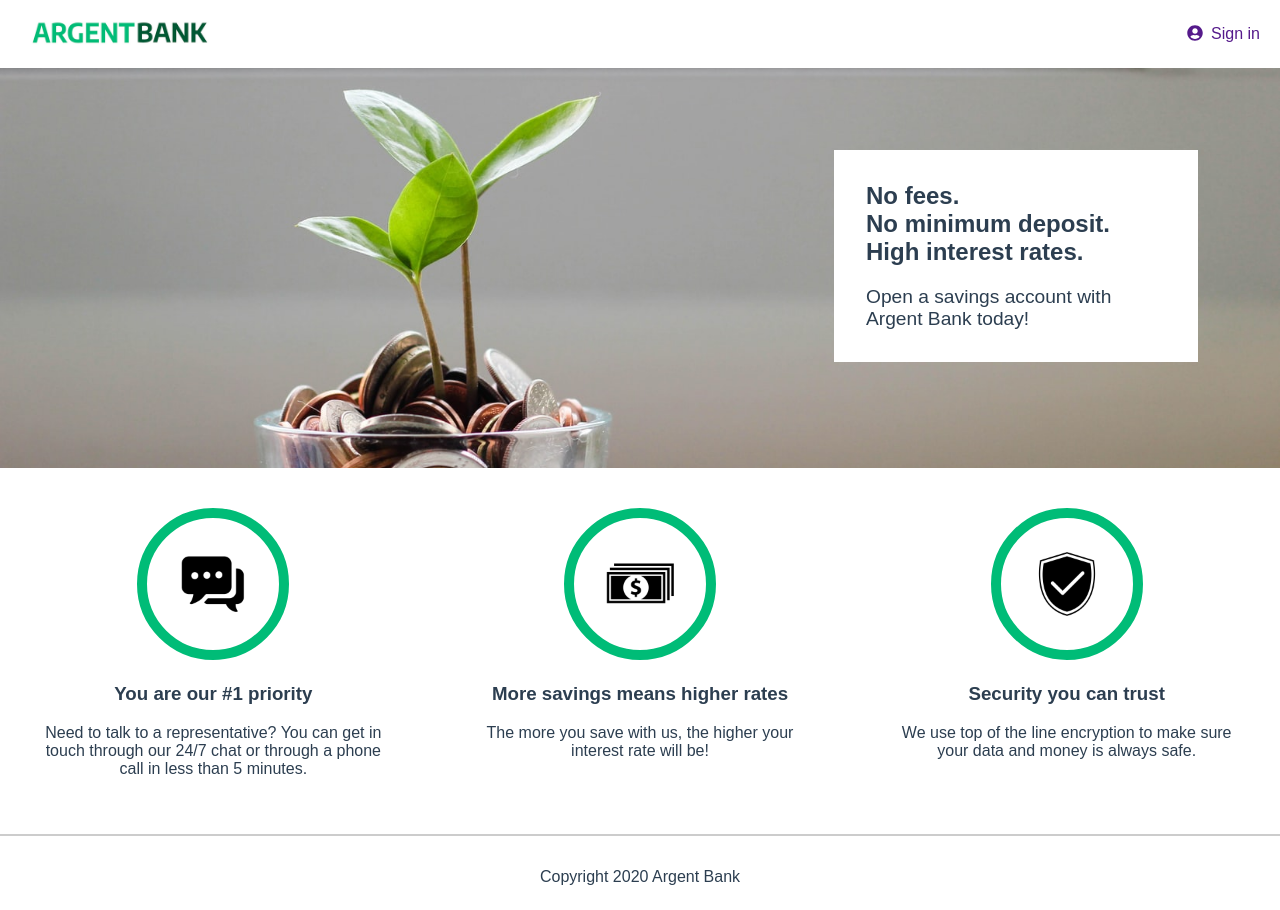
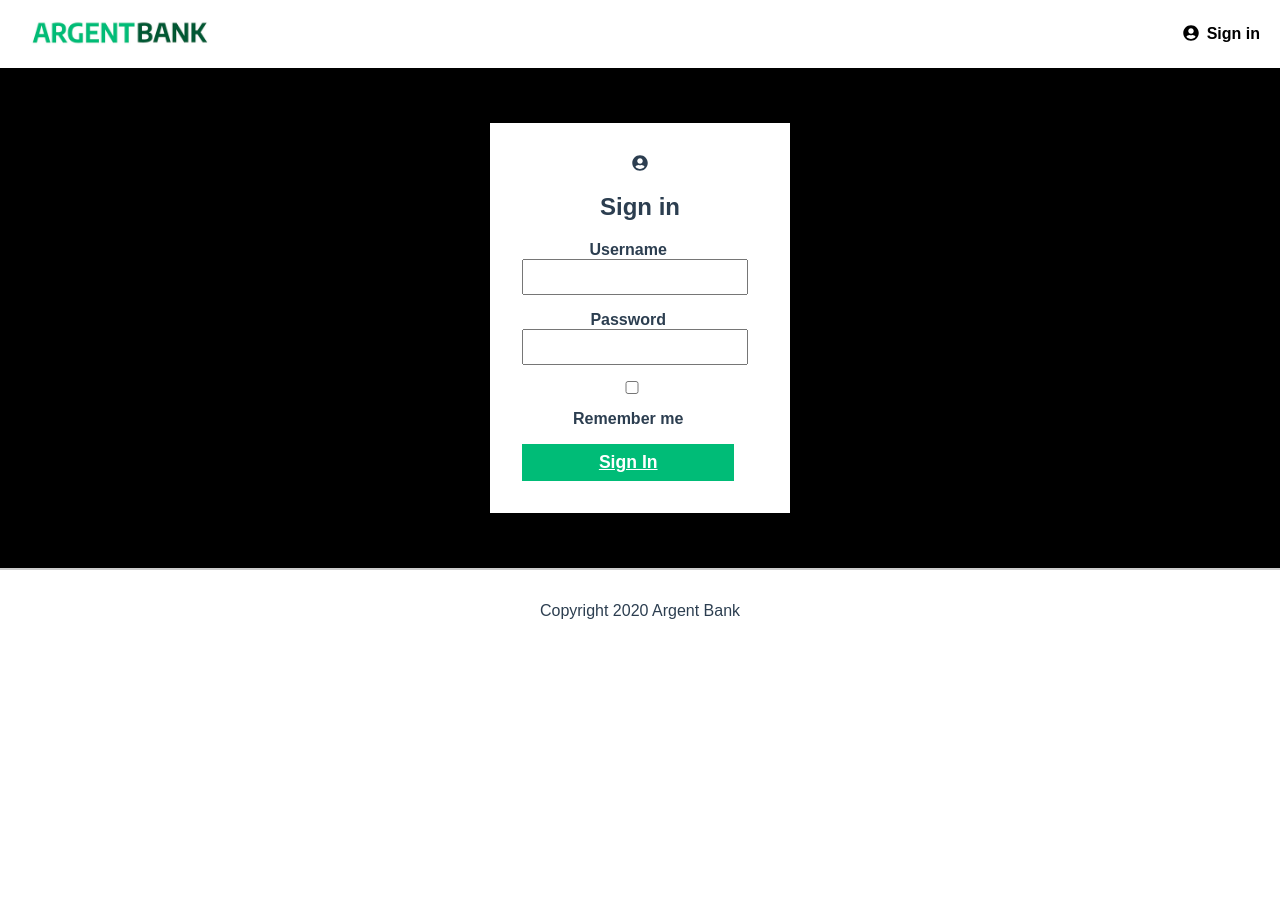
Before and after one commit to ElenCrissy/elencristinafurgala_13_24012022, a React (Create React App) app: page /signin in a window 1280 px wide. After the commit the page ends 800 px from the top, so only its background shows below. Built offline with nearby package versions, Linux system fonts and the light colour scheme.

Commit message:
Sign in page

```diff
--- a/package.json
+++ b/package.json
@@ -11,6 +11,7 @@
     "@testing-library/user-event": "^13.5.0",
     "react": "^17.0.2",
     "react-dom": "^17.0.2",
+    "react-router-dom": "^5.0.0",
     "react-scripts": "5.0.0",
     "styled-components": "^5.3.3",
     "web-vitals": "^2.1.4"
--- /dev/null
+++ b/src/components/SignInForm/index.jsx
@@ -0,0 +1,58 @@
+import styled from "styled-components";
+import {Link} from "react-router-dom";
+
+const SignInFormWrapper = styled.form`
+  width: 90%;
+`
+
+const InputWrapper = styled.div`
+  label{
+    font-weight: bold;
+    text-align: left;
+  }
+  input{
+    width: 100%;
+    display: flex;
+    flex-direction: column;
+    text-align: left;
+    margin-bottom: 1rem;
+    padding: 5px;
+    font-size: 1.2rem;
+  }
+`
+
+const SignInButton = styled.button`
+  width: 100%;
+  padding: 8px;
+  font-size: 1.1rem;
+  font-weight: bold;
+  margin-top: 1rem;
+  background-color: #00bc77;
+  color: #fff;
+  cursor: pointer;
+  text-decoration: underline;
+  border: none;`
+
+const SignInForm = () => {
+    return(
+        <SignInFormWrapper>
+            <InputWrapper>
+                <label for={"username"}>Username</label>
+                <input type={"text"} id={"username"}/>
+            </InputWrapper>
+            <InputWrapper>
+                <label for={"password"}>Password</label>
+                <input type={"password"} id={"password"}/>
+            </InputWrapper>
+            <InputWrapper>
+                <input type={"checkbox"} id={"remember me"}/>
+                <label for={"remember me"}>Remember me</label>
+            </InputWrapper>
+            <Link to="/user">
+                <SignInButton type={"button"}>Sign In</SignInButton>
+            </Link>
+        </SignInFormWrapper>
+    )
+}
+
+export default SignInForm;
--- a/src/components/SignButton/index.jsx
+++ b/src/components/SignInHeaderButton/index.jsx
@@ -1,14 +1,20 @@
 import styled from "styled-components";
 import { FontAwesomeIcon } from '@fortawesome/react-fontawesome'
 import { faUserCircle } from '@fortawesome/free-solid-svg-icons'
+import {Link} from "react-router-dom";
 
 const SignInHeaderButtonWrapper = styled.div`
   a{
     width: 100%;
+    color: black;
+    font-weight: bold;
     text-decoration: none;
     margin-right: 0.5rem;
     display: flex;
     justify-content: space-between;
+    &:visited{
+      color: black;
+    }
   }
   &:hover{
     text-decoration: underline;
@@ -18,10 +24,10 @@
 const SignInHeaderButton = () => {
     return(
         <SignInHeaderButtonWrapper>
-            <a href={""}>
+            <Link to="/signin">
                 <FontAwesomeIcon icon={faUserCircle}/>
                 Sign in
-            </a>
+            </Link>
         </SignInHeaderButtonWrapper>
     )
 }
--- a/src/index.js
+++ b/src/index.js
@@ -2,11 +2,26 @@
 import ReactDOM from 'react-dom';
 import './index.css';
 import reportWebVitals from './reportWebVitals';
+import {BrowserRouter as Router, Switch, Route, withRouter} from 'react-router-dom';
+import Header from "./layouts/Header";
 import HomePage from "./pages/HomePage";
+import SignIn from "./pages/SignIn";
+import Footer from "./layouts/Footer";
+import User from "./pages/User";
+
+const HeaderWithRouter = withRouter(Header);
 
 ReactDOM.render(
   <React.StrictMode>
-      <HomePage/>
+      <Router>
+      <HeaderWithRouter/>
+          <Switch>
+              <Route exact path="/" component={HomePage} />
+              <Route path="/signin" component={SignIn} />
+              <Route path="/user/:id" component={User} />
+          </Switch>
+          <Footer/>
+      </Router>
   </React.StrictMode>,
   document.getElementById('root')
 );
--- a/src/layouts/Header/index.jsx
+++ b/src/layouts/Header/index.jsx
@@ -1,6 +1,6 @@
 import styled from "styled-components";
 import argentBankLogo from '../../assets/argentBankLogo.png'
-import SignInHeaderButton from "../../components/SignButton";
+import SignInHeaderButton from "../../components/SignInHeaderButton";
 
 const HeaderWrapper = styled.nav`
   display: flex;
--- a/src/pages/HomePage/index.jsx
+++ b/src/pages/HomePage/index.jsx
@@ -1,6 +1,4 @@
 import styled from "styled-components";
-import Footer from "../../layouts/Footer";
-import Header from "../../layouts/Header";
 import Hero from "../../layouts/HomePageContent/Hero";
 import Feature from "../../layouts/HomePageContent/Feature";
 
@@ -11,10 +9,8 @@
 const HomePage = () => {
     return (
         <HomePageWrapper>
-            <Header/>
             <Hero/>
             <Feature/>
-            <Footer/>
         </HomePageWrapper>
     )
 }
--- /dev/null
+++ b/src/pages/SignIn/index.jsx
@@ -0,0 +1,35 @@
+import styled from "styled-components";
+import {FontAwesomeIcon} from "@fortawesome/react-fontawesome";
+import {faUserCircle} from "@fortawesome/free-solid-svg-icons";
+import SignInForm from "../../components/SignInForm";
+
+const SignInWrapper = styled.main`
+  width: 100%;
+  background-color: black;
+  flex: 1;
+  height: 500px;
+  display: flex;
+  align-items: center;
+`
+
+const SignInContent = styled.section`
+  box-sizing: border-box;
+  background-color: white;
+  width: 300px;
+  margin: 0 auto;
+  padding: 2rem;
+`
+
+const SignIn = () => {
+    return(
+        <SignInWrapper>
+            <SignInContent>
+                <FontAwesomeIcon icon={faUserCircle}/>
+                <h1>Sign in</h1>
+                <SignInForm/>
+            </SignInContent>
+        </SignInWrapper>
+    )
+}
+
+export default SignIn;
--- /dev/null
+++ b/src/pages/User/index.jsx
@@ -0,0 +1,36 @@
+import styled from "styled-components";
+
+const UserWrapper = styled.main`
+  width: 100%;
+  height: 400px;
+  background-color: black;
+  flex: 1;
+`
+
+const UserHeader = styled.div`
+  color: #fff;
+  margin-bottom: 2rem;
+`
+
+const EditButton = styled.button`
+`
+
+const User = () => {
+    return(
+        <UserWrapper>
+            <UserHeader>
+                <h1>
+                    Welcome back
+                    <br/>
+                    Cristina
+                </h1>
+                <EditButton type={"button"}>Edit Name</EditButton>
+            </UserHeader>
+            {/*<TransactionWrapper>*/}
+            {/*    <Transaction/>*/}
+            {/*</TransactionWrapper>*/}
+        </UserWrapper>
+    )
+}
+
+export default User;
```
Also changed, not shown: 1 other file (tests, documents, lock files or other folders).
